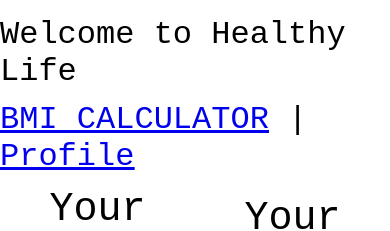
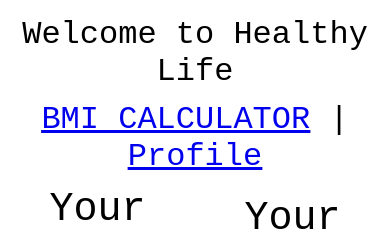
Before and after one commit to yusufdeepwork/bmi-calculator, a React (Create React App) app: page / in a window 390 px wide. Shown: the top 231 px of the page. Built offline with nearby package versions, Linux system fonts and the light colour scheme.

Commit message:
edit styling for responsive designing

```diff
--- a/src/components/Header.js
+++ b/src/components/Header.js
@@ -40,9 +40,10 @@ const Pages = styled.div`
   margin-top: 1vw;
   font-family: "Fira Code Medium",monospace;
   margin-bottom: 2vw;
-
+  text-align: center;
 `
 const PagesText = styled.text`
   text-decoration-line: underline;
   cursor: pointer;
+  text-align: center;
 `
--- a/src/components/Title.js
+++ b/src/components/Title.js
@@ -15,4 +15,5 @@ const Profile = styled.div`
   margin-bottom: 2vw;
   font-size: 2rem;
   font-family: "Fira Code Medium",monospace;
+  text-align: center  ;
 `
--- a/src/pages/Home/index.js
+++ b/src/pages/Home/index.js
@@ -29,7 +29,7 @@ export const Home = ({saveIbm}) => {
                </SliderItem>
            </SliderContainer>
             <CalculaterContainer>
-                <CalculateButton>Your BMI : { bmi}</CalculateButton>
+                <CalculateButton style={{cursor:"default"}}>Your BMI : { bmi}</CalculateButton>
                 <CalculateButton onClick={()=> saveIbm(bmi)}>Save </CalculateButton>
             </CalculaterContainer>
 
```
